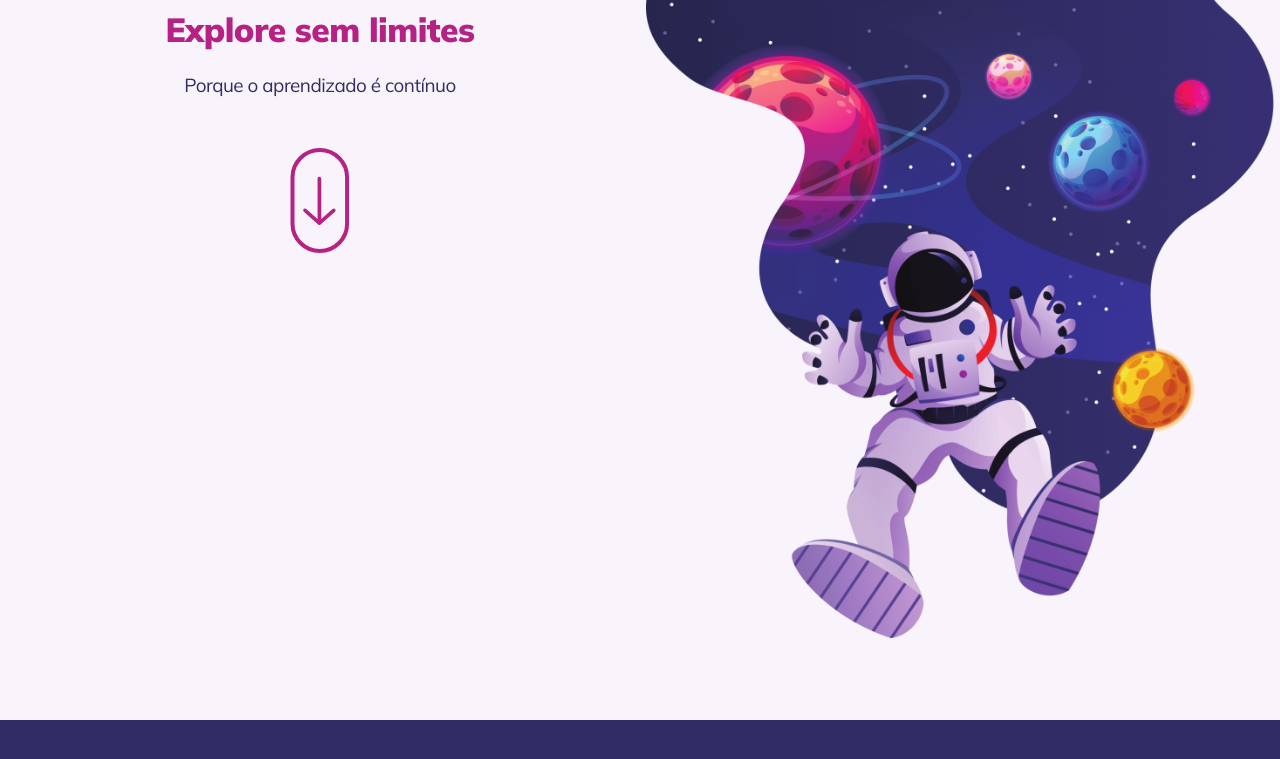
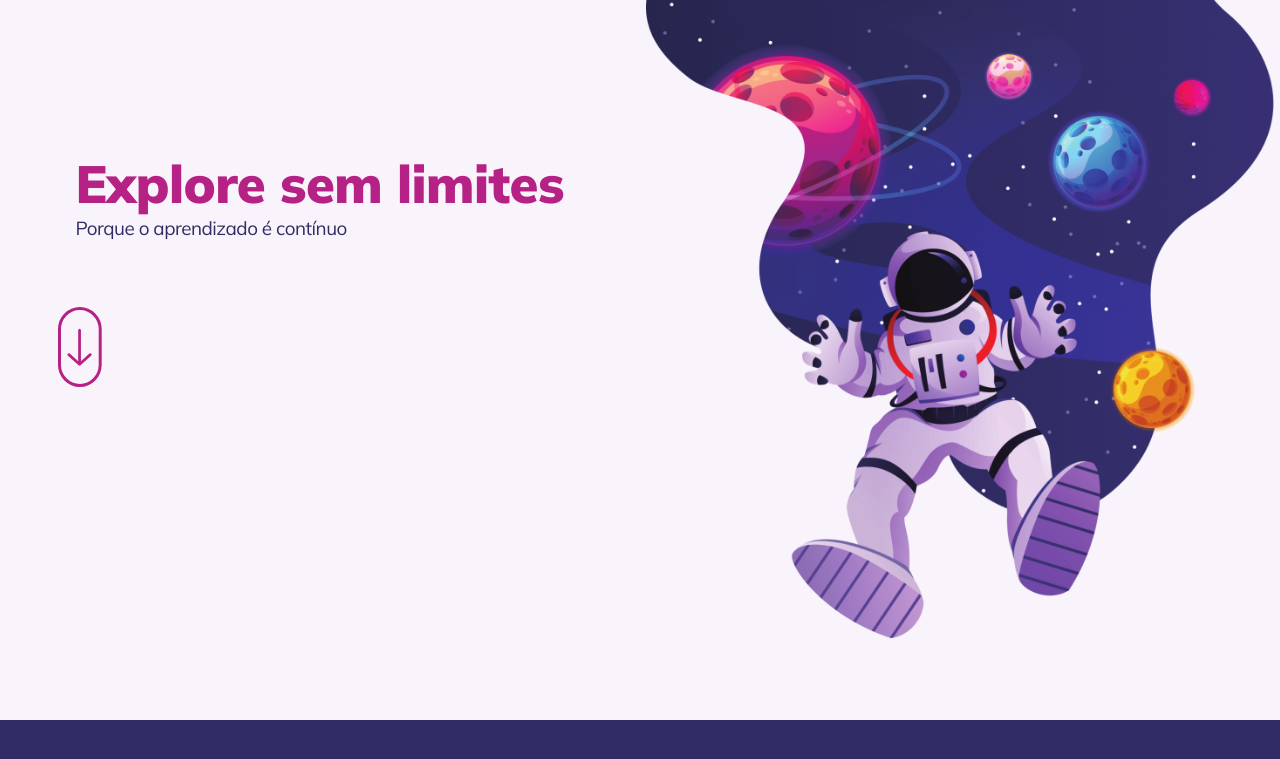
Before and after one commit to Nop-Dev/just-explore, a plain HTML site: page index.html in a window 1280 px wide. Shown: the top 759 px of the page. Drawn offline with Linux system fonts and the light colour scheme.

Commit message:
feat: :sparkles: Últimas alterações no projeto desktop concluídas...

```diff
--- a/index.html
+++ b/index.html
@@ -3,7 +3,7 @@
 <head>
     <meta charset="UTF-8">
     <meta name="viewport" content="width=device-width, initial-scale=1.0">
-    <title>Document</title>
+    <title>Explore sem Limites</title>
 
     <link rel="stylesheet" href="style.css">
     <script src="https://kit.fontawesome.com/ebfba974a6.js" crossorigin="anonymous"></script>
@@ -16,12 +16,14 @@
 
     <header>
 
-        <div class="text-space">
+        <div class="main-text-space">
             <h1>Explore sem limites</h1>
             <p>Porque o aprendizado é contínuo</p>
         </div>
+        <div class="arrow">
+            <img src="img/arrow.svg" alt="Seta apontando para baixo" id="arrow">
+        </div>
 
-        <img src="img/arrow.svg" alt="Seta apontando para baixo" id="arrow">
     </header>
 
     <main>
--- a/style.css
+++ b/style.css
@@ -202,23 +202,30 @@ footer {
     header {
         grid-area: header;
         max-width: 100%;
-
-        display: flex;
-
-        text-align: center;
-        flex-direction: column;
     }
 
-    header.text-space {
-        grid-area: title;
+    header h1 {
+        font-size: 5rem;
+        margin-bottom: 0;
+        margin-left: 5rem;
+        text-align: left;
+    }
 
-        display: flex;
-        text-align: center;
+    header p {
+        text-align: left;
+        margin-left: 5rem;
+    }
 
+    div.main-text-space {
+        position: relative;
+        top: 150px;
     }
 
     img#arrow {
-        max-height: 105px;
+        position: relative;
+        top: 175px;
+        left: -240px;
+        max-height: 80px;
     }
 
     img#astronaut {
@@ -241,14 +248,15 @@ footer {
     div#bg-contact {
         display: block;
 
+        height: 100%;
         grid-area: contact-bg;
-        width: 100%;
+
         margin-right: 0;
     }
 
     div#bg-contact > img {
         width: 100%;
-       height: 100%;
+        height: 100%;
     }
 
     footer {
```
